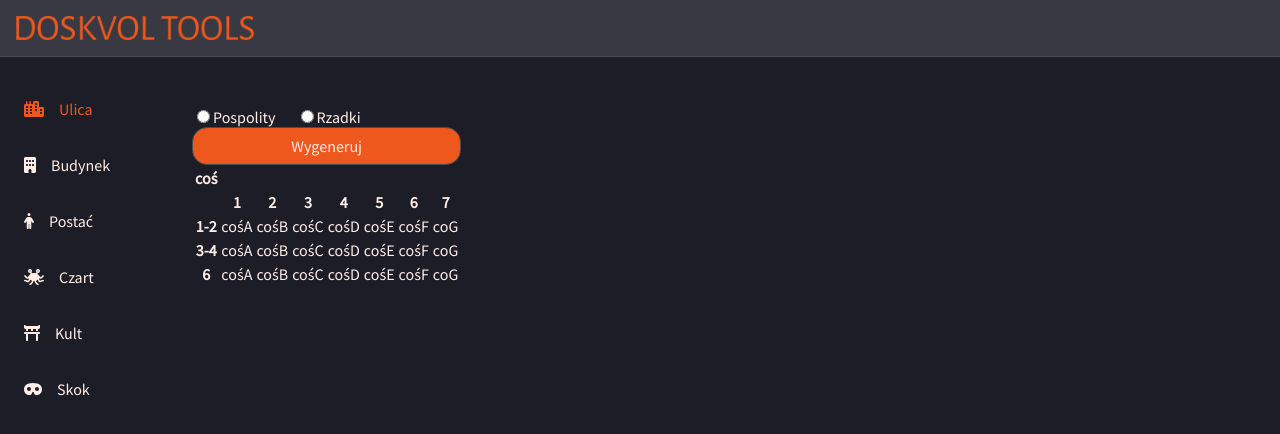
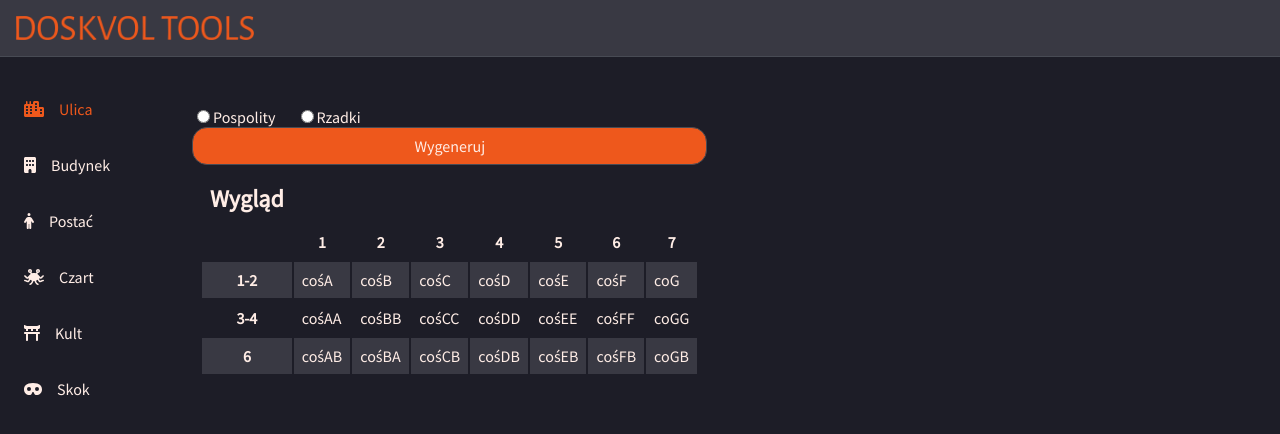
Before and after one commit to Katarzyna-Kadziolka/DoskvolTools, a Vue app in the folder doskvol-tools/: page /generator/street in a window 1280 px wide. Shown: the top 434 px of the page. Built offline with nearby package versions, Linux system fonts and the light colour scheme.

Commit message:
Table finish

```diff
--- a/doskvol-tools/package.json
+++ b/doskvol-tools/package.json
@@ -19,6 +19,7 @@
     "@fortawesome/free-regular-svg-icons": "^6.4.2",
     "@fortawesome/free-solid-svg-icons": "^6.4.2",
     "@fortawesome/vue-fontawesome": "^3.0.3",
+    "lodash": "^4.17.21",
     "pinia": "^2.1.6",
     "vue": "^3.3.4",
     "vue-i18n": "^9.2.2",
--- a/doskvol-tools/src/components/common/baseRadio/BaseRadio.vue
+++ b/doskvol-tools/src/components/common/baseRadio/BaseRadio.vue
@@ -1,4 +1,6 @@
 <script setup lang="ts">
+
+import UniqueID from "@/composables/UniqueID";
 
 withDefaults(defineProps<{
   label: string,
@@ -9,16 +11,19 @@ withDefaults(defineProps<{
       label: '',
       modelValue: ''
     })
+
+const uuid = UniqueID().getID();
 </script>
 
 <template>
   <input type="radio"
+         :id="uuid"
          :checked="modelValue === value"
          :value="value"
          v-bind="$attrs"
          @change="$emit('update:modelValue', value)"
          :class="[modelValue === value ? 'base-radio_picked' : '']" />
-  <label v-if="label" >{{label}}</label>
+  <label :for="uuid" v-if="label" >{{label}}</label>
 </template>
 
 <style scoped lang="scss">
--- a/doskvol-tools/src/components/common/baseTable/BaseTable.vue
+++ b/doskvol-tools/src/components/common/baseTable/BaseTable.vue
@@ -1,57 +1,17 @@
 <script setup lang="ts">
 
-const b = {
-  title: "coś",
-  rows: [
-    {
-      diceResult: {
-        from: 1,
-        to: 2
-      },
-      values: [
-        "cośA",
-        "cośB",
-        "cośC",
-        "cośD",
-        "cośE",
-        "cośF",
-        "coG",
-      ]
-    },
-    {
-      diceResult: {
-        from: 3,
-        to: 4
-      },
-      values: [
-        "cośA",
-        "cośB",
-        "cośC",
-        "cośD",
-        "cośE",
-        "cośF",
-        "coG",
-      ]
-    },
-    {
-      diceResult: {
-        from: 6,
-        to: 6
-      },
-      values: [
-        "cośA",
-        "cośB",
-        "cośC",
-        "cośD",
-        "cośE",
-        "cośF",
-        "coG",
-      ]
-    },
-  ]
-}
+import type {TableData} from "@/components/common/baseTable/TableData";
+import {ref} from "vue";
 
-const tableSize = b.rows[0].values.length;
+const props = defineProps<{
+  tableData: TableData,
+}>();
+
+const emit = defineEmits<{
+  (e: 'chosenTd', value: string)
+}>()
+
+const tableSize = props.tableData.rows[0].values.length;
 
 // function randomInteger(min: number, max: number) {
 //   return Math.floor(Math.random() * (max - min + 1)) + min;
@@ -62,10 +22,15 @@ const tableSize = b.rows[0].values.length;
 // if (randomRow === undefined) throw new Error("HELP");
 // const randomValue = randomRow.values[randomInteger(0, randomRow.values.length - 1)]
 //to będzie logika do random
-
+//TODO przenieść do odpowiedniego pliku
 const formatDiceResult = (from: number, to: number): string => {
   if (from === to) return from.toString();
   return `${from}-${to}`;
+}
+const chosenTd = ref("");
+const onTdClick = (value : string) => {
+  chosenTd.value = value;
+  emit('chosenTd', value);
 }
 
 </script>
@@ -73,19 +38,57 @@ const formatDiceResult = (from: number, to: number): string => {
 <template>
   <table>
     <tr>
-      <th>{{ b.title }}</th>
+      <th class="th-header">{{ tableData.title }}</th>
     </tr>
     <tr>
       <th></th>
       <th v-for="i in tableSize" :key="i">{{ i }}</th>
     </tr>
-    <tr v-for="item in b.rows" :key="item.diceResult.from">
+    <tr v-for="item in tableData.rows" :key="item.diceResult.from">
       <th>{{ formatDiceResult(item.diceResult.from, item.diceResult.to) }}</th>
-      <td v-for="value in item.values" :key="value">{{ value }}</td>
+      <td
+          v-for="value in item.values"
+          :key="value"
+          @click="onTdClick(value)"
+          :class="[chosenTd === value ? 'chosen' : '']"
+      >{{ value }}</td>
     </tr>
   </table>
 </template>
 
 <style scoped lang="scss">
+table {
+  padding: 8px;
+}
+td, th {
+  padding: 8px;
+  border: 0;
+}
+td {
+  cursor: pointer;
+  &:hover {
+    animation-name: hover-td;
+    animation-duration: 0.6s;
+    animation-fill-mode: forwards;
+  }
+  &.chosen {
+    background: $color-primary;
+  }
+}
+tr:nth-child(even) {
+  background-color: $color-background;
+}
+tr:nth-child(odd) {
+  background-color: $color-secondary;
+}
 
+.th-header {
+  background-color: $color-background;
+  font-size: 1.5rem;
+  text-align: center;
+}
+
+@keyframes hover-td {
+  to {background-color: $color-primary;}
+}
 </style>
--- a/doskvol-tools/src/components/generator/GeneratorNavigationItem.vue
+++ b/doskvol-tools/src/components/generator/GeneratorNavigationItem.vue
@@ -7,7 +7,9 @@ defineProps<{
 </script>
 
 <template>
-  <div class='generator-navigation-item_container' :class="[isActive ? 'generator-navigation-item_active' : '']">
+  <div
+      class='generator-navigation-item_container'
+      :class="[isActive ? 'generator-navigation-item_active' : '']">
     <font-awesome-icon :icon=icon />
     <span data-testid='item-name'>{{name}}</span>
   </div>
--- a/doskvol-tools/src/components/generator/streetGenerator/StreetGenerator.vue
+++ b/doskvol-tools/src/components/generator/streetGenerator/StreetGenerator.vue
@@ -17,6 +17,61 @@ const commonness : RadioOptions[] = [
 ]
 const changes = ref("")
 
+const tableData = {
+  title: "Wygląd",
+  rows: [
+    {
+      diceResult: {
+        from: 1,
+        to: 2
+      },
+      values: [
+        "cośA",
+        "cośB",
+        "cośC",
+        "cośD",
+        "cośE",
+        "cośF",
+        "coG",
+      ]
+    },
+    {
+      diceResult: {
+        from: 3,
+        to: 4
+      },
+      values: [
+        "cośAA",
+        "cośBB",
+        "cośCC",
+        "cośDD",
+        "cośEE",
+        "cośFF",
+        "coGG",
+      ]
+    },
+    {
+      diceResult: {
+        from: 6,
+        to: 6
+      },
+      values: [
+        "cośAB",
+        "cośBA",
+        "cośCB",
+        "cośDB",
+        "cośEB",
+        "cośFB",
+        "coGB",
+      ]
+    },
+  ]
+}
+const chosenValue = ref("")
+const onChosenTd = (value: string) => {
+  chosenValue.value = value;
+}
+
 </script>
 
 <template>
@@ -24,7 +79,8 @@ const changes = ref("")
     <BaseRadioGroup  v-model="changes" name="commonness" :radioOptions="commonness"/>
     {{changes}}
     <BaseButton name="Wygeneruj" />
-    <BaseTable />
+    <BaseTable :tableData="tableData"  @chosenTd="onChosenTd"/>
+    {{chosenValue}}
   </div>
 
 </template>
--- /dev/null
+++ b/doskvol-tools/src/composables/UniqueID.ts
@@ -0,0 +1,11 @@
+let UUID = 0
+
+export default function UniqueID () {
+    const getID = () => {
+        UUID ++;
+        return UUID;
+    }
+    return {
+        getID
+    }
+}
```
Also changed, not shown: doskvol-tools/src/components/common/baseTable/TableData.ts (+13 -0 lines), 1 other file (tests, documents, lock files or other folders).
